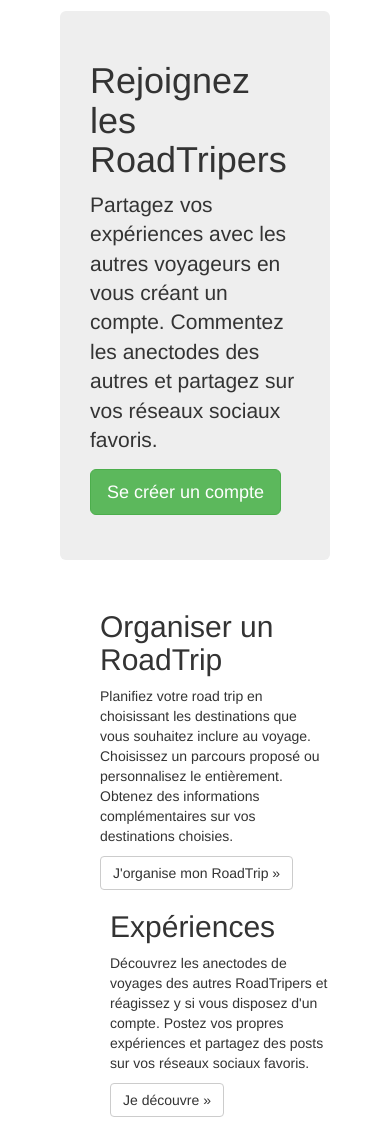
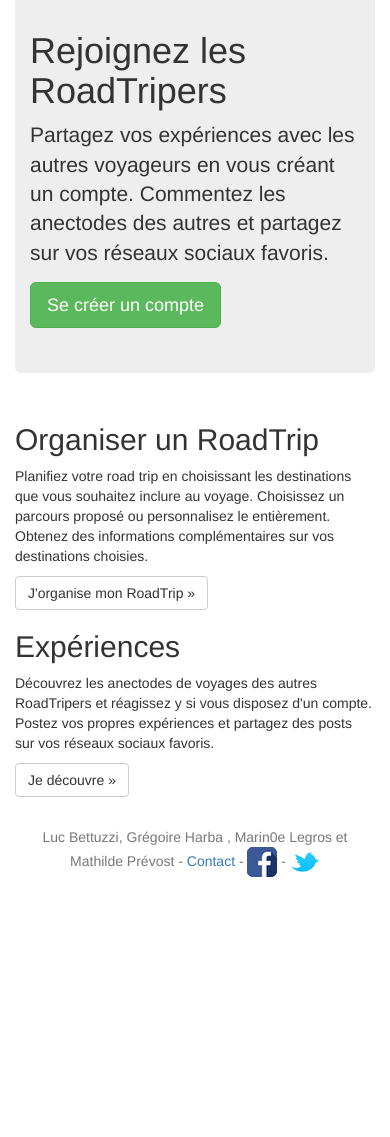
Before and after one commit to GregH45/RTH, a PHP site: page / in a window 390 px wide. Shown: the part 401-1538 px from the top of the page. After the commit the page ends 1278 px from the top, so only its background shows below. Run offline with PHP 8.4, Linux system fonts and the light colour scheme; some libraries are stand-ins or nearby versions.

Commit message:
Page d'accueil

```diff
--- a/roadTripHelper/app/Views/post/index.php
+++ b/roadTripHelper/app/Views/post/index.php
@@ -1,29 +1,21 @@
+<img class="banner" src="img/create_banner.php" alt="Banner" /> </br>
 
-<div class="container" >
+<div class="jumbotron">
+	<h1>Rejoignez les RoadTripers</h1>
+	<p class="lead">Partagez vos expériences avec les autres voyageurs en vous créant un compte. Commentez les anectodes des autres et partagez sur vos réseaux sociaux favoris.</p>
+	<p><a class="btn btn-lg btn-success" href="#" role="button">Se créer un compte</a></p>
+</div>
+<!-- Example row of columns -->
 
-		<p class="col-lg-11" style="padding-left:45px; padding-top:25px; padding-bottom:25px" ><img src="img/create_banner.php" style="max-width:100%;"></p>
-
-		<div class="container">
-		  <!-- Example row of columns -->
-		   <div class="jumbotron col-lg-11">
-			<div class="container">
-				<h1>Rejoignez les RoadTripers</h1>
-				<p class="lead">Partagez vos expériences avec les autres voyageurs en vous créant un compte. Commentez les anectodes des autres et partagez sur vos réseaux sociaux favoris.</p>
-				<p><a class="btn btn-lg btn-success" href="#" role="button">Se créer un compte</a></p>
-			</div>
-		  </div>
-		  <div class="row">
-			<div class="col-md-5">
-			  <h2 style="padding-left:40px">Organiser un RoadTrip</h2>
-			  <p style="padding-left:40px"> Planifiez votre road trip en choisissant les destinations que vous souhaitez inclure au voyage. Choisissez un parcours proposé ou personnalisez le entièrement. Obtenez des informations complémentaires sur vos destinations choisies. </p>
-			  <p style="padding-left:40px"><a class="btn btn-default" href="#" role="button">J'organise mon RoadTrip &raquo;</a></p>
-			</div>
-			<div class="col-md-5">
-			  <h2 style="padding-left:50px">Expériences</h2>
-			  <p style="padding-left:50px">Découvrez les anectodes de voyages des autres RoadTripers et réagissez y si vous disposez d'un compte. Postez vos propres expériences et partagez des posts sur vos réseaux sociaux favoris.  </p>
-			  <p style="padding-left:50px"><a class="btn btn-default" href="index.php?p=post.experiences" role="button">Je découvre &raquo;</a></p>
-		   </div>
-		  </div>
-		  </p>
-
+<div class="row marketing">
+    <div class="col-lg-6">
+    	<h2>Organiser un RoadTrip</h2>
+        <p>Planifiez votre road trip en choisissant les destinations que vous souhaitez inclure au voyage. Choisissez un parcours proposé ou personnalisez le entièrement. Obtenez des informations complémentaires sur vos destinations choisies. </p>
+        <p><a class="btn btn-default" href="#" role="button">J'organise mon RoadTrip &raquo;</a></p>
+    </div>
+    <div class="col-lg-6">
+        <h2>Expériences</h2>
+        <p>Découvrez les anectodes de voyages des autres RoadTripers et réagissez y si vous disposez d'un compte. Postez vos propres expériences et partagez des posts sur vos réseaux sociaux favoris.  </p>
+		<p><a class="btn btn-default" href="index.php?p=post.experiences" role="button">Je découvre &raquo;</a></p>
+    </div>
 </div>
--- a/roadTripHelper/app/Views/templates/default.php
+++ b/roadTripHelper/app/Views/templates/default.php
@@ -10,38 +10,61 @@
 
 		<!-- Le styles -->
 		<link rel="stylesheet" href="https://maxcdn.bootstrapcdn.com/bootstrap/3.3.6/css/bootstrap.min.css" integrity="sha384-1q8mTJOASx8j1Au+a5WDVnPi2lkFfwwEAa8hDDdjZlpLegxhjVME1fgjWPGmkzs7" crossorigin="anonymous">
-<style>
-body {
-	padding-top: 50px;
-}
-</style>
+		<link rel="stylesheet" type="text/css" href="css/style.css">
 
 		<title><?=App::getInstance()->getTitle()?></title>
 	</head>
 
 	<body>
+		<div class="container">
 
 			<!-- Navbar -->
-<div class="container">
 			<nav class="navbar navbar-default">
-  <div class="container">
-    <a class="navbar-brand" href="index.php"><span class="glyphicon glyphicon-home" aria-hidden="true"></span></a>
-    <a class="navbar-brand" href="#">Road Trip</a>
-    <a class="navbar-brand" href="index.php?p=post.experiences">Expériences</a>
-	<!--<p style="padding-left : 8px;" class="navbar-text">RoadTripHelper, mon guide de voyage</p>-->
-	<p style="padding-right : 40px"><a class="navbar-brand navbar-right" href="index.php?p=users.login">Login</a></p>
+				<div class="container-fluid">
+			  		<div class="navbar-header">
+			            <button type="button" class="navbar-toggle collapsed" data-toggle="collapse" data-target="#navbar" aria-expanded="false" aria-controls="navbar">
+			            	<span class="sr-only">Toggle navigation</span>
+			              	<span class="icon-bar"></span>
+			              	<span class="icon-bar"></span>
+			              	<span class="icon-bar"></span>
+			            </button>
+			            <a class="navbar-brand" href="index.php"><span class="glyphicon glyphicon-home" aria-hidden="true"></span> RoadTripHelper</a>
+			        </div>
+
+			    	<div id="navbar" class="navbar-collapse collapse">
+			            <ul class="nav navbar-nav">
+			    			<li><a href="#">Road Trip</a></li>
+			    			<li><a href="index.php?p=post.experiences">Expériences</a></li>
 						</ul>
+						<ul class="nav navbar-nav navbar-right">
+			              	<li><a href="index.php?p=users.login"><span class="glyphicon glyphicon-user" aria-hidden="true"></span> Login</a></li>
+			            </ul>
+			  		</div>
 				</div>
 			</nav>
 
 			<!-- Contenu de la page -->
-<div class="container">
 
 				<?= $content;  ?>
 
+		</div><br />
+
+		<!-- Footer -->
+		<footer class="footer">
+      		<div class="container">
+        		<p class="text-muted text-center">Luc Bettuzzi, Grégoire Harba , Marin0e Legros et Mathilde Prévost - <a href="mailto:roadtriphelper2@gmail.com">Contact</a>
+        		- <a href="#"><img class="icone" src="img/facebook.png" alt="facebook" /></a> - <a href="#"><img class="icone" src="img/twitter.png" alt="twitter" /></a></p>
       		</div>
-</div>
+    	</footer>
+		<!--  -->
+
+    	<!-- Bootstrap core JavaScript
+   		================================================== -->
+    	<!-- Placed at the end of the document so the pages load faster -->
+    	<script src="https://ajax.googleapis.com/ajax/libs/jquery/1.11.3/jquery.min.js"></script>
+    	<script src="js/bootstrap.js"></script>
+
+	</body>
 
 
-</body>
 </html>
--- /dev/null
+++ b/roadTripHelper/public/css/style.css
@@ -0,0 +1,9 @@
+body {
+	padding-top: 20px;
+}
+
+img.banner {
+  	width:100%;
+  	height:100%;
+  	display:block;
+}
```
Also changed, not shown: roadtriphelper.sql (added, +90 -0 lines), roadTripHelper/public/img/facebook.png (added), roadTripHelper/public/img/twitter.png (added). Lines whose indentation alone changed are shown as unchanged.
